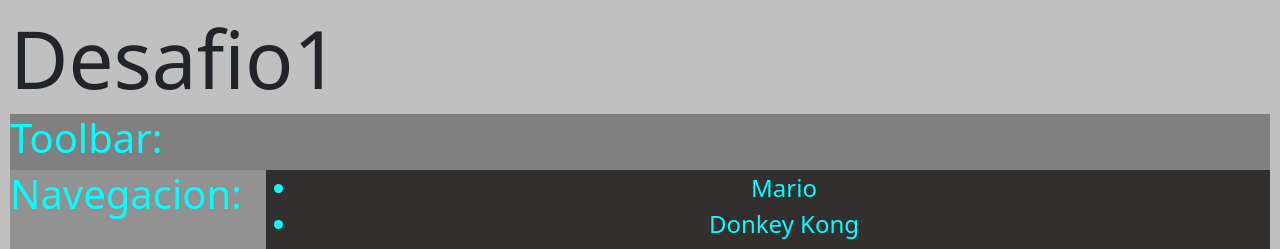
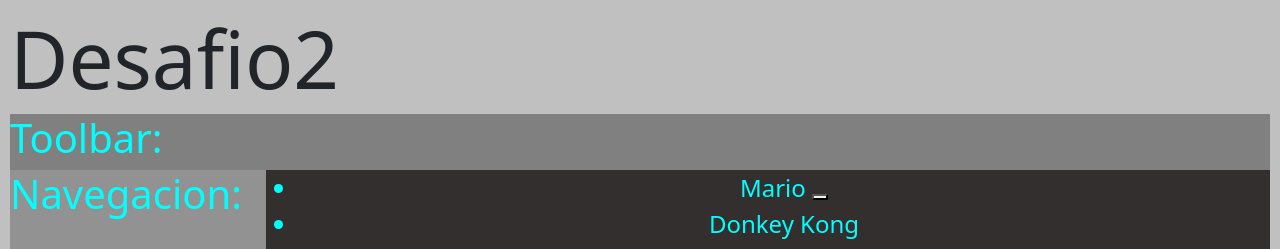
Before and after one commit to LorenzoFerFra/desafio1Fernandez, an Angular app: page / in a window 1280 px wide. Shown: the top 249 px of the page. Built offline with nearby package versions, Linux system fonts and the light colour scheme.

Commit message:
desafio2
logica para la lista  y boton

```diff
--- a/src/app/app.component.scss
+++ b/src/app/app.component.scss
@@ -0,0 +1,6 @@
+.mal {
+    color: red;
+  }
+.bien {
+    color: lime;
+}
--- a/src/app/app.component.ts
+++ b/src/app/app.component.ts
@@ -6,5 +6,9 @@ import { Component } from '@angular/core';
   styleUrl: './app.component.scss'
 })
 export class AppComponent {
-  title = 'Desafio1';
+  title = 'Desafio2';
+  aprobado = false;
+  cambioAprobar(){
+    this.aprobado = !this.aprobado;
+  }
 }
--- a/src/app/students-page/students-page.component.html
+++ b/src/app/students-page/students-page.component.html
@@ -1,5 +1,15 @@
 <ul>
-    <li>Mario</li>
+    <li>Mario
+        <button
+        [ngClass]="{
+            exito: !aprobado,
+            error: aprobado
+          }"
+            [ngStyle]="{
+                'text-decoration': aprobado ? 'underline' : 'unset',
+                'font-weight': aprobado ? 700 : 400
+              }"
+         (click)="cambioAprobar"></button></li>
     <li>Donkey Kong</li>
     <li>Yoshi</li>
     <li>Kirby</li>
--- a/src/app/students-page/students-page.component.scss
+++ b/src/app/students-page/students-page.component.scss
@@ -0,0 +1,6 @@
+.mal {
+    color: red;
+  }
+.bien {
+    color: lime;
+}
--- a/src/app/students-page/students-page.component.ts
+++ b/src/app/students-page/students-page.component.ts
@@ -6,5 +6,10 @@ import { Component } from '@angular/core';
   styleUrl: './students-page.component.scss'
 })
 export class StudentsPageComponent {
+  aprobado = false;
+  estudiante = [{ nombre: 'Mario', aprobado: true }];
+  cambioAprobar(){
+    this.aprobado = !this.aprobado;
+  }
 
 }
```
